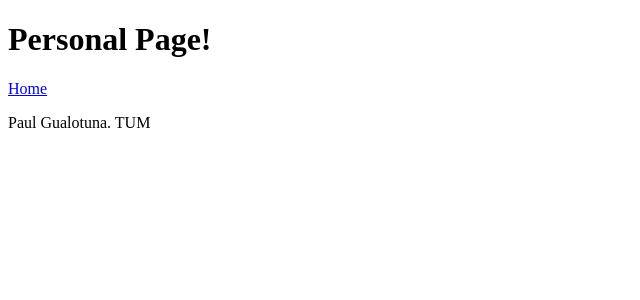
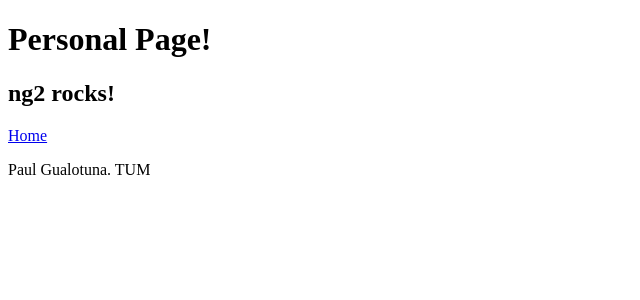
Before and after one commit to poulzinho/poulzinho.github.io, an Angular app: page /home in a window 1280 px wide. Shown: the top 300 px of the page, without its empty margins (0-640 px from the left). Built offline with nearby package versions, Linux system fonts and the light colour scheme.

Commit message:
-- fix ng2 rocks

```diff
--- a/src/app/app.component.html
+++ b/src/app/app.component.html
@@ -1,6 +1,9 @@
 <h1>
   {{title}}
 </h1>
+<h2>
+  ng2 rocks!
+</h2>
 <nav>
   <a routerLink="/home" routerLinkActive="active">Home</a>
 </nav>
```
